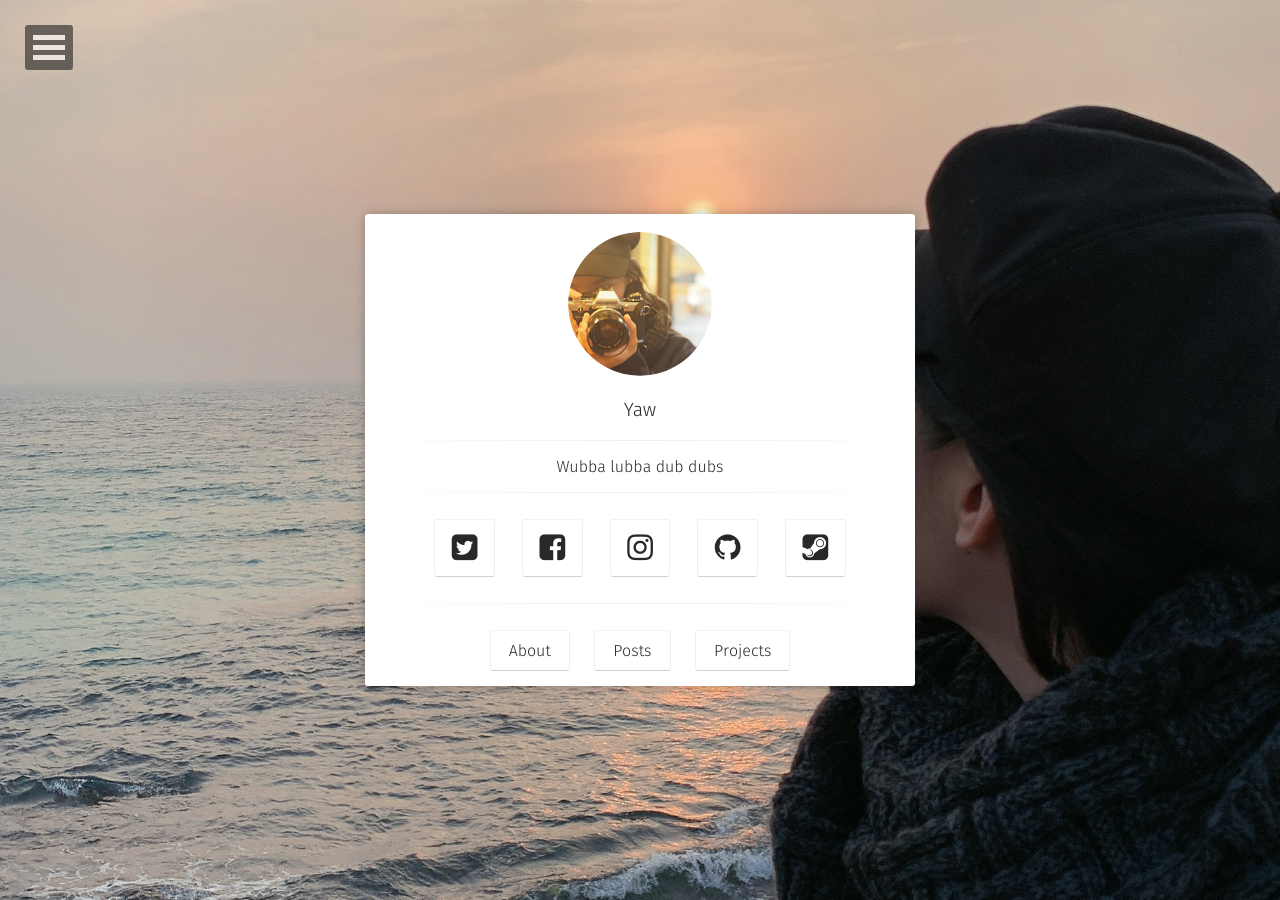
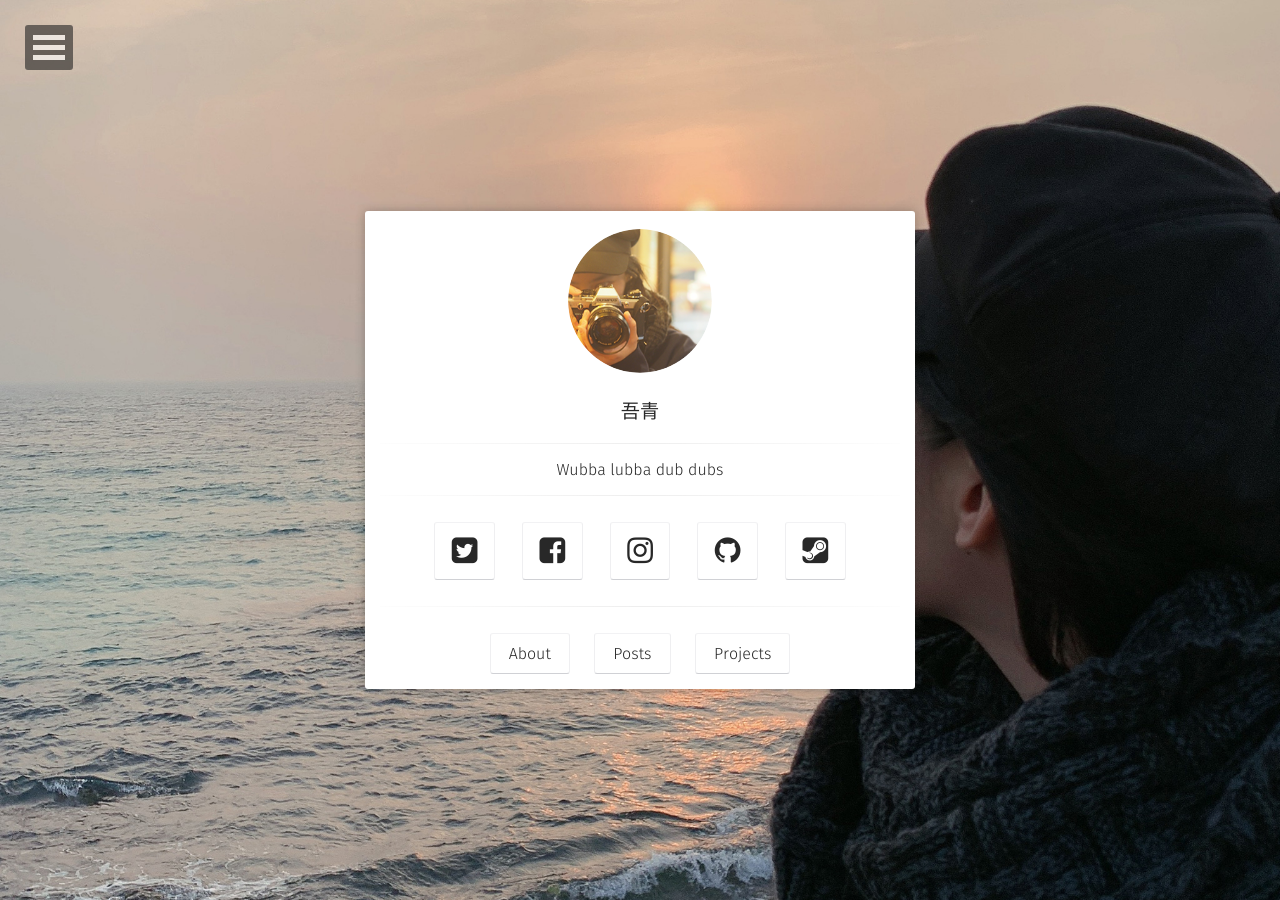
Before and after one commit to YawWQ/yawwq.github.io, a Jekyll site: the page built from index.html, in a window 1280 px wide. Built offline with Jekyll 4.4.1, drawn with Linux system fonts in a browser that asks for light colours; some web fonts are replaced.

Commit message:
change title

```diff
--- a/_config.yml
+++ b/_config.yml
@@ -1,5 +1,5 @@
 # Site
-title:              Yaw
+title:              吾青
 bio:                'Wubba lubba dub dubs'
 description:        "Wubba lubba dub dubs"
 reading_time:       true
```
Also changed, not shown: 1 other file.
